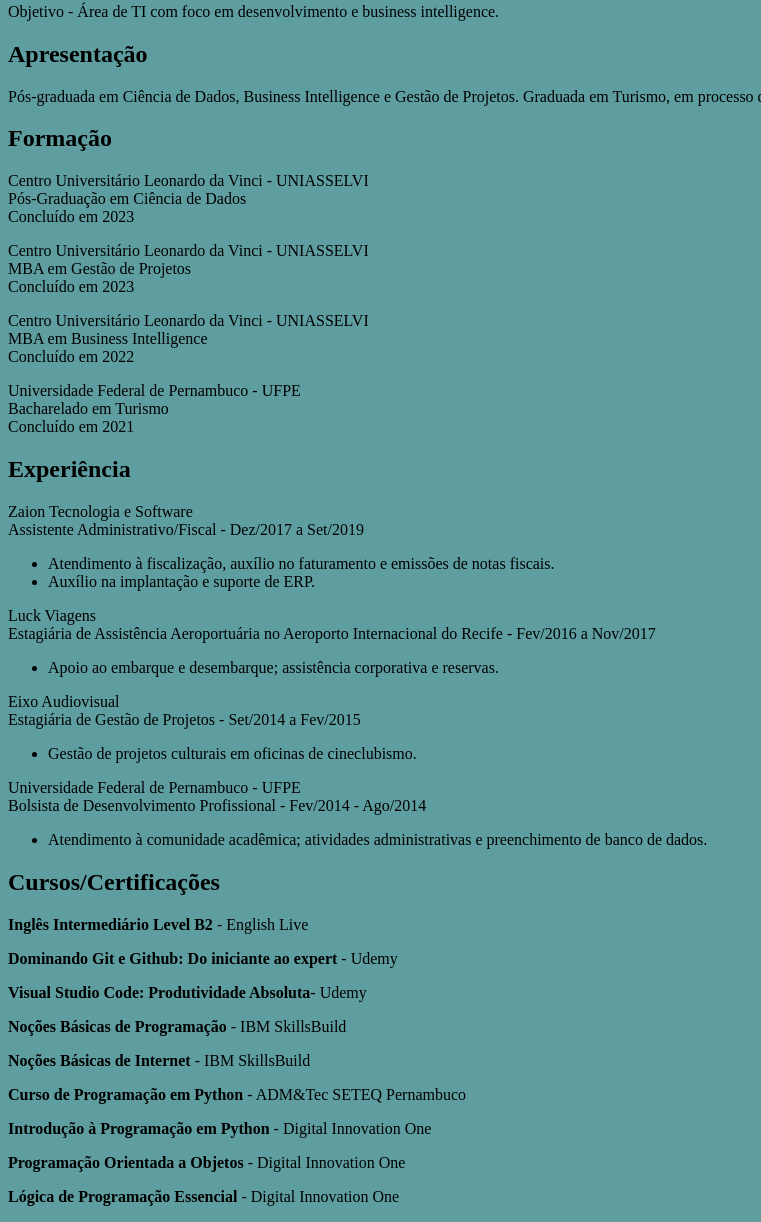
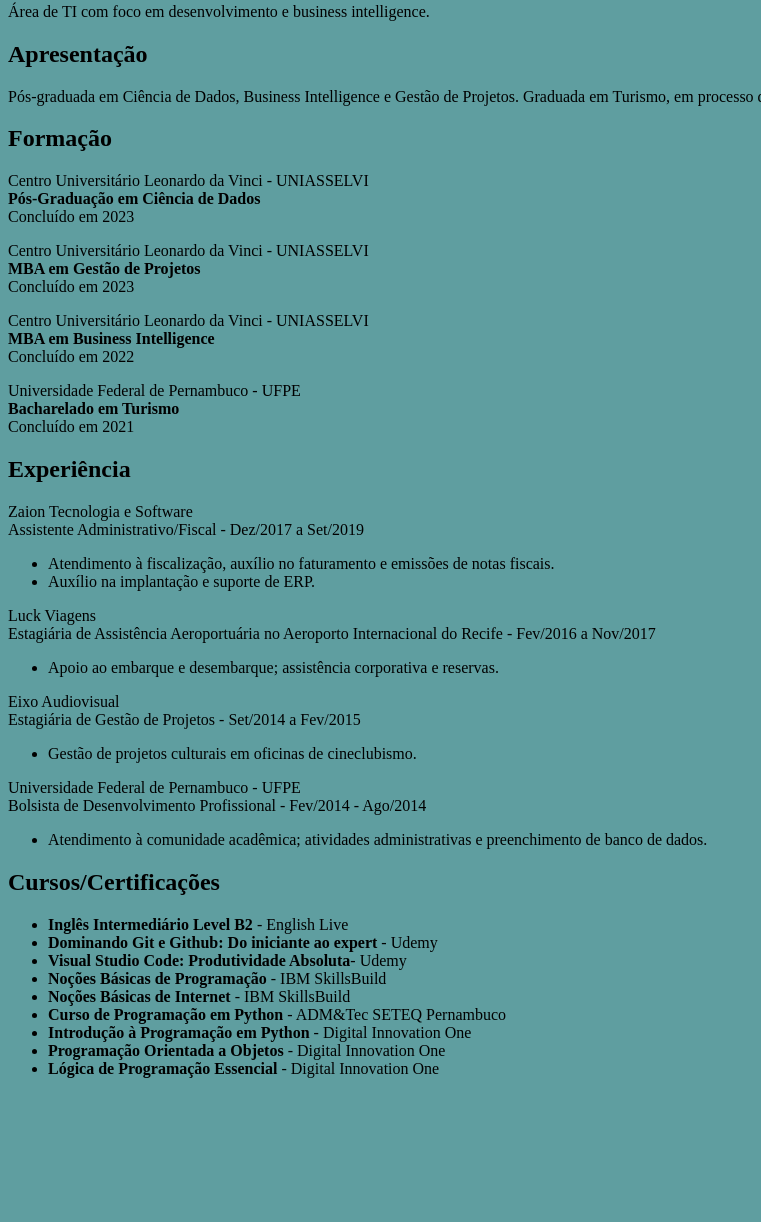
Before and after one commit to alinetguimaraes/CurriculoAlineTorresGuimaraes, a plain HTML site: page index.html in a window 1280 px wide. Shown: the part 196-1418 px from the top of the page, without its empty margins (0-761 px from the left). After the commit the page ends 1290 px from the top, so only its background shows below. Drawn offline with Linux system fonts and the light colour scheme.

Commit message:
edições gerais 1

```diff
--- a/index.html
+++ b/index.html
@@ -12,7 +12,7 @@
     <p>Alberto Maia - Camaragibe/PE</p>
 
     <h2>Objetivo</h2>
-    <p>Objetivo - Área de TI com foco em desenvolvimento e business intelligence. </p>
+    <p>Área de TI com foco em desenvolvimento e business intelligence. </p>
 
     <h2>Apresentação</h2>
     <p>Pós-graduada em Ciência de Dados, Business Intelligence e Gestão de Projetos. Graduada em Turismo, em processo de transição de carreira.</p>
@@ -21,28 +21,28 @@
 
     <p>Centro Universitário Leonardo da Vinci - UNIASSELVI
         <br>
-        Pós-Graduação em Ciência de Dados
+        <strong>Pós-Graduação em Ciência de Dados</strong>
         <br>
         Concluído em 2023
     </p>
 
     <p>Centro Universitário Leonardo da Vinci - UNIASSELVI
         <br>
-        MBA em Gestão de Projetos
+        <strong>MBA em Gestão de Projetos</strong>
         <br>
         Concluído em 2023
     </p>
 
     <p>Centro Universitário Leonardo da Vinci - UNIASSELVI
         <br>
-        MBA em Business Intelligence
+        <strong>MBA em Business Intelligence</strong>
         <br>
         Concluído em 2022
     </p>
 
     <p>Universidade Federal de Pernambuco - UFPE
         <br>
-        Bacharelado em Turismo
+        <strong>Bacharelado em Turismo</strong>
         <br>
         Concluído em 2021
     </p>
@@ -86,15 +86,19 @@
 
     <h2>Cursos/Certificações</h2>
 
-    <p><b>Inglês Intermediário Level B2</b> - English Live</p>
-    <p><b>Dominando Git e Github: Do iniciante ao expert</b> - Udemy</p>
-    <p><b>Visual Studio Code: Produtividade Absoluta</b>- Udemy</p>
-    <p><b>Noções Básicas de Programação</b> - IBM SkillsBuild</p>
-    <p><b>Noções Básicas de Internet</b> - IBM SkillsBuild</p>
-    <p><b>Curso de Programação em Python</b> - ADM&Tec SETEQ Pernambuco</p>
-    <p><b>Introdução à Programação em Python</b> - Digital Innovation One</p>
-    <p><b>Programação Orientada a Objetos</b> - Digital Innovation One</p>
-    <p><b>Lógica de Programação Essencial</b> - Digital Innovation One</p>
+    <ul>
+
+    <li><b>Inglês Intermediário Level B2</b> - English Live</li>
+    <li><b>Dominando Git e Github: Do iniciante ao expert</b> - Udemy</li>
+    <li><b>Visual Studio Code: Produtividade Absoluta</b>- Udemy</li>
+    <li><b>Noções Básicas de Programação</b> - IBM SkillsBuild</li>
+    <li><b>Noções Básicas de Internet</b> - IBM SkillsBuild</li>
+    <li><b>Curso de Programação em Python</b> - ADM&Tec SETEQ Pernambuco</li>
+    <li><b>Introdução à Programação em Python</b> - Digital Innovation One</li>
+    <li><b>Programação Orientada a Objetos</b> - Digital Innovation One</li>
+    <li><b>Lógica de Programação Essencial</b> - Digital Innovation One</li>
+
+    </ul>
 
 </body>
 </html>
```
